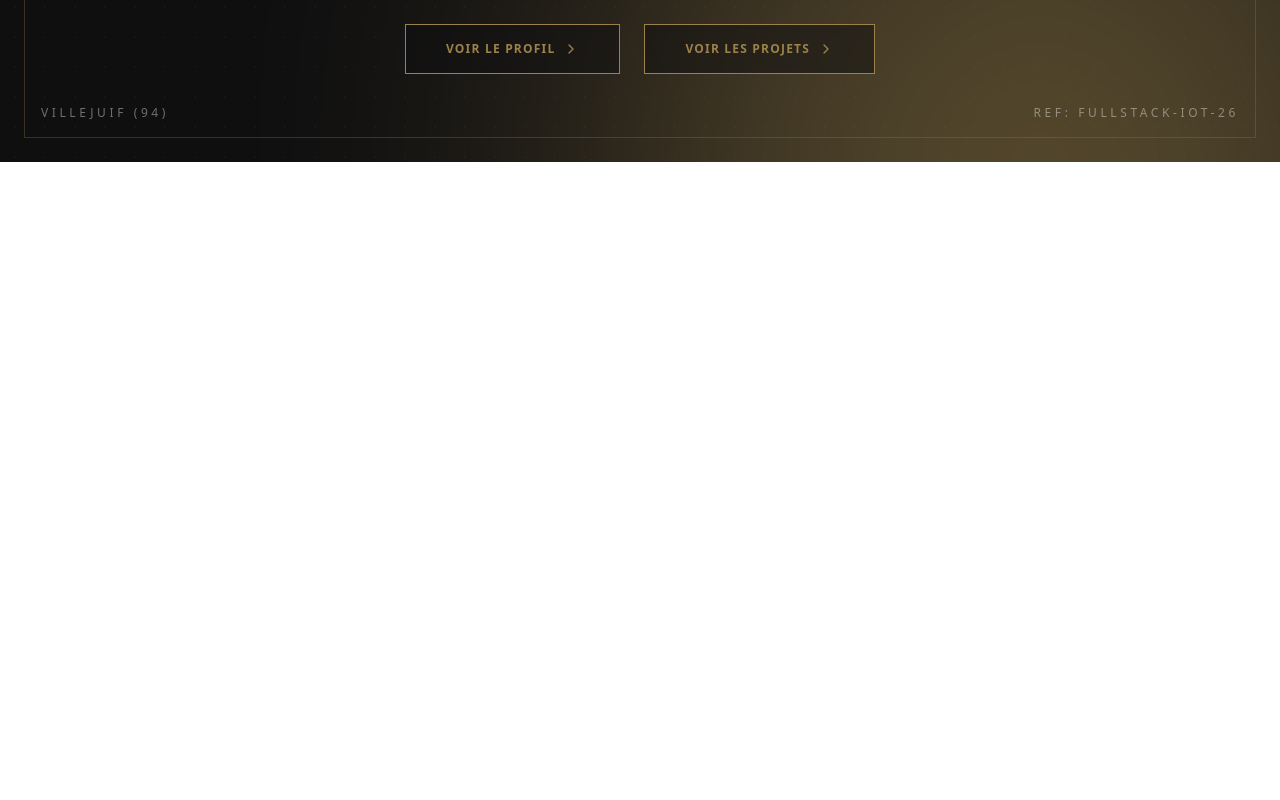
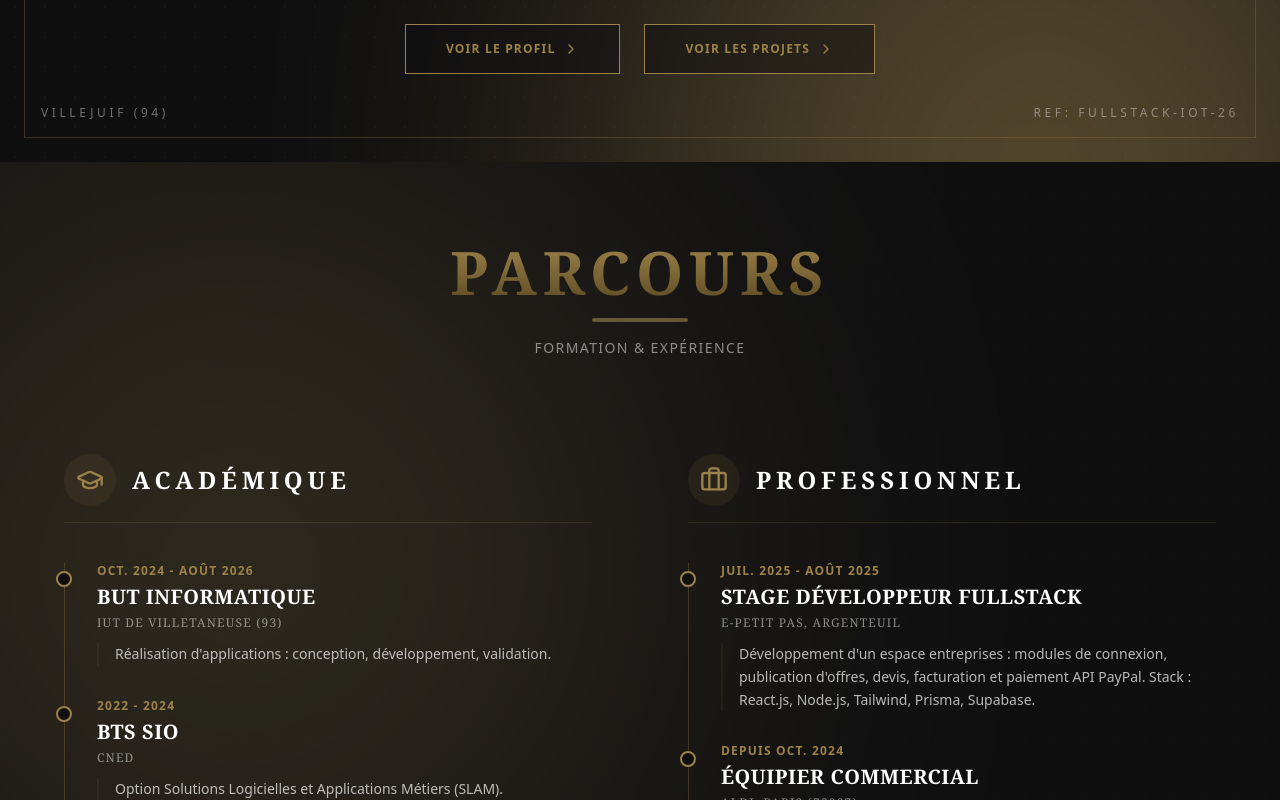
Before and after one commit to edmilson9/portfolio, a React (Create React App) app: page / in a window 1280 px wide. Shown: the part 638-1438 px from the top of the page. Before the commit the page ends 800 px from the top, so only its background shows below. Built offline with nearby package versions, Linux system fonts and the light colour scheme.

Commit message:
Page profil

```diff
--- a/src/App.js
+++ b/src/App.js
@@ -1,11 +1,12 @@
 import React from "react";
 import Home from "./composants/Home";
-
+import Profil from "./composants/Profil"
 export default function App() {
   return (
     // Fond global sombre pour contraster avec le jaune intense
     <div className="bg-[#0f0e0a] min-h-screen font-sans selection:bg-black selection:text-[#ffcc00]">
       <Home />
+      <Profil/>
     </div>
   );
 }
--- /dev/null
+++ b/src/composants/Profil.jsx
@@ -0,0 +1,158 @@
+import React from "react";
+import { motion } from "framer-motion";
+import { GraduationCap, Briefcase, Code, Database, Server, Terminal, ShieldCheck } from "lucide-react";
+import TimelineCard from "../ui/TimelineCard";
+import SkillCard from "../ui/SkillCard";
+import GoldBackground from "../animation/GoldBackground"
+export default function Profil() {
+
+  const formations = [
+    {
+      annee: "Oct. 2024 - Août 2026",
+      titre: "BUT Informatique",
+      lieu: "IUT de Villetaneuse (93)",
+      desc: "Réalisation d'applications : conception, développement, validation."
+    },
+    {
+      annee: "2022 - 2024",
+      titre: "BTS SIO",
+      lieu: "CNED",
+      desc: "Option Solutions Logicielles et Applications Métiers (SLAM)."
+    },
+    {
+      annee: "2020 - 2022",
+      titre: "DUT GEII",
+      lieu: "Université Paris Est Créteil",
+      desc: "Génie Électrique et Informatique Industrielle (30 ECTS validés)."
+    },
+    {
+      annee: "2017 - 2020",
+      titre: "Baccalauréat STI2D",
+      lieu: "Lycée Polyvalent de Cachan",
+      desc: "Mention Assez Bien."
+    }
+  ];
+
+  const experiences = [
+    {
+      annee: "Juil. 2025 - Août 2025",
+      titre: "Stage Développeur Fullstack",
+      lieu: "E-petit pas, Argenteuil",
+      desc: "Développement d'un espace entreprises : modules de connexion, publication d'offres, devis, facturation et paiement API PayPal. Stack : React.js, Node.js, Tailwind, Prisma, Supabase."
+    },
+    {
+      annee: "Depuis Oct. 2024",
+      titre: "Équipier Commercial",
+      lieu: "ALDI, Paris (75007)",
+      desc: "Job étudiant (10h/semaine). Gestion de stock, encaissement, accueil et renseignement client. Acquis : relation client, rigueur, travail en équipe."
+    },
+    {
+      annee: "Août 2023 - Août 2024",
+      titre: "Équipier Polyvalent",
+      lieu: "McDonald's, Paris (75007)",
+      desc: "Job étudiant (16h/semaine)."
+    }
+  ];
+
+  const competences = [
+    {
+      categorie: "Développement Web",
+      icon: <Server size={20} />,
+      liste: ["HTML / CSS / JavaScript", "PHP / Symfony / Laravel", "React.js / Node.js", "Tailwind CSS", "FastAPI", "Figma"]
+    },
+    {
+      categorie: "Logiciel & Mobile",
+      icon: <Code size={20} />,
+      liste: ["Python", "Java (Servlets, JSP, Beans)", "C#", "Flutter / Dart", "C", "R"]
+    },
+    {
+      categorie: "Base de données & Data",
+      icon: <Database size={20} />,
+      liste: ["MySQL / PostgreSQL", "MariaDB / Redis", "MongoDB", "Supabase / Prisma", "Pandas / Matplotlib", "ACP / Clustering"]
+    },
+    {
+      categorie: "DevOps & Transverses",
+      icon: <ShieldCheck size={20} />,
+      liste: ["Git / Docker / Jenkins", "Linux / Windows", "Anglais (C1 TOEIC: 950)", "Espagnol (B1)", "Gestion de projet (Agile/Trello)"]
+    }
+  ];
+
+  return (
+    <section id="profil" className="w-full min-h-screen bg-[#0F0F10] text-[#9C824A] py-12 md:py-20 px-4 md:px-8 font-serif relative overflow-x-hidden">
+      <div className="absolute inset-0 w-full h-full z-0 opacity-40 rotate-180 pointer-events-none mix-blend-screen">
+         <GoldBackground />
+      </div>
+      <div className="absolute top-0 left-0 w-full h-full bg-[radial-gradient(circle_at_top_left,_var(--tw-gradient-stops))] from-[#9C824A]/5 via-transparent to-transparent opacity-50 pointer-events-none"></div>
+
+      <div className="max-w-6xl mx-auto relative z-10">
+
+        <motion.div
+          initial={{ opacity: 0, y: 20 }}
+          whileInView={{ opacity: 1, y: 0 }}
+          viewport={{ once: true }}
+          transition={{ duration: 0.8 }}
+          className="text-center mb-16 md:mb-24"
+        >
+          <h2 className="text-3xl md:text-6xl font-bold uppercase tracking-widest text-transparent bg-clip-text bg-gradient-to-b from-[#9C824A] to-[#604d25]">
+            Parcours
+          </h2>
+          <div className="w-16 md:w-24 h-1 bg-[#9C824A] mx-auto mt-4 rounded-full opacity-60"></div>
+          <p className="mt-4 text-white/50 font-sans text-xs md:text-sm tracking-widest uppercase">Formation & Expérience</p>
+        </motion.div>
+
+        <div className="grid grid-cols-1 lg:grid-cols-2 gap-12 lg:gap-24 mb-20 md:mb-32">
+
+          <div>
+            <div className="flex items-center gap-4 mb-8 md:mb-10 border-b border-[#9C824A]/20 pb-4">
+              <div className="p-2 md:p-3 bg-[#9C824A]/10 rounded-full">
+                <GraduationCap size={24} className="md:w-7 md:h-7" />
+              </div>
+              <h3 className="text-lg md:text-2xl font-bold uppercase tracking-[0.2em] text-white">Académique</h3>
+            </div>
+            <div>
+              {formations.map((item, index) => (
+                <TimelineCard key={index} {...item} delay={index * 0.2} />
+              ))}
+            </div>
+          </div>
+
+          <div>
+            <div className="flex items-center gap-4 mb-8 md:mb-10 border-b border-[#9C824A]/20 pb-4">
+              <div className="p-2 md:p-3 bg-[#9C824A]/10 rounded-full">
+                <Briefcase size={24} className="md:w-7 md:h-7" />
+              </div>
+              <h3 className="text-lg md:text-2xl font-bold uppercase tracking-[0.2em] text-white">Professionnel</h3>
+            </div>
+            <div>
+              {experiences.map((item, index) => (
+                <TimelineCard key={index} {...item} delay={index * 0.2 + 0.2} />
+              ))}
+            </div>
+          </div>
+        </div>
+
+        <motion.div
+          initial={{ opacity: 0, y: 20 }}
+          whileInView={{ opacity: 1, y: 0 }}
+          viewport={{ once: true }}
+          className="mb-12"
+        >
+          <div className="text-center mb-12 md:mb-16">
+            <div className="flex items-center justify-center gap-4 mb-4">
+               <Terminal size={28} className="text-[#9C824A] md:w-8 md:h-8" />
+               <h3 className="text-2xl md:text-4xl font-bold uppercase tracking-[0.2em] text-white">Compétences</h3>
+            </div>
+            <p className="text-white/40 font-sans text-xs tracking-[0.3em] uppercase">Savoir-faire Technique</p>
+          </div>
+
+          <div className="grid grid-cols-1 sm:grid-cols-2 lg:grid-cols-4 gap-6">
+            {competences.map((cat, index) => (
+              <SkillCard key={index} {...cat} delay={index * 0.1} />
+            ))}
+          </div>
+        </motion.div>
+
+      </div>
+    </section>
+  );
+}
--- /dev/null
+++ b/src/ui/SkillCard.jsx
@@ -0,0 +1,31 @@
+import React from "react";
+import { motion } from "framer-motion";
+
+export default function SkillCard({ categorie, icon, liste, delay }) {
+  return (
+    <motion.div
+      initial={{ opacity: 0, y: 20 }}
+      whileInView={{ opacity: 1, y: 0 }}
+      viewport={{ once: true }}
+      transition={{ delay: delay, duration: 0.5 }}
+      whileHover={{ y: -5, borderColor: "rgba(156, 130, 74, 0.8)" }}
+      className="bg-[#0F0F10] border border-[#9C824A]/20 p-6 rounded-sm hover:shadow-[0_0_30px_rgba(156,130,74,0.15)] transition-all duration-300 flex flex-col h-full"
+    >
+      <div className="flex items-center gap-3 mb-6 pb-4 border-b border-[#9C824A]/10 text-[#9C824A]">
+        <div className="p-2 bg-[#9C824A]/10 rounded-md">
+            {icon}
+        </div>
+        <h4 className="font-bold uppercase tracking-wider text-xs md:text-sm">{categorie}</h4>
+      </div>
+
+      <ul className="space-y-3">
+        {liste.map((skill, i) => (
+          <li key={i} className="flex items-center gap-3 text-white/80 font-sans text-xs md:text-sm group">
+            <span className="w-1.5 h-1.5 bg-[#9C824A]/50 rounded-full group-hover:bg-[#9C824A] group-hover:scale-150 transition-all duration-300"></span>
+            {skill}
+          </li>
+        ))}
+      </ul>
+    </motion.div>
+  );
+}
--- /dev/null
+++ b/src/ui/TimelineCard.jsx
@@ -0,0 +1,31 @@
+import React from "react";
+import { motion } from "framer-motion";
+
+export default function TimelineCard({ annee, titre, lieu, desc, delay }) {
+  return (
+    <motion.div
+      initial={{ opacity: 0, x: -20 }}
+      whileInView={{ opacity: 1, x: 0 }}
+      viewport={{ once: true }}
+      transition={{ delay: delay, duration: 0.5 }}
+      className="relative group pl-8 border-l border-[#9C824A]/30 pb-8 last:pb-0"
+    >
+      <span className="absolute -left-[9px] top-2 w-4 h-4 rounded-full bg-[#0F0F10] border-2 border-[#9C824A] group-hover:bg-[#9C824A] group-hover:scale-125 transition-all duration-300"></span>
+
+      <div className="group-hover:translate-x-2 transition-transform duration-300">
+        <span className="text-xs font-sans font-bold text-[#9C824A] tracking-widest uppercase mb-1 block">
+            {annee}
+        </span>
+        <h4 className="text-lg md:text-xl text-white font-bold uppercase tracking-wide mb-1 group-hover:text-[#9C824A] transition-colors">
+            {titre}
+        </h4>
+        <p className="text-[10px] md:text-xs text-white/50 uppercase tracking-widest mb-3">
+            {lieu}
+        </p>
+        <p className="text-sm text-white/70 font-sans leading-relaxed border-l-2 border-[#9C824A]/10 pl-4">
+            {desc}
+        </p>
+      </div>
+    </motion.div>
+  );
+}
```
